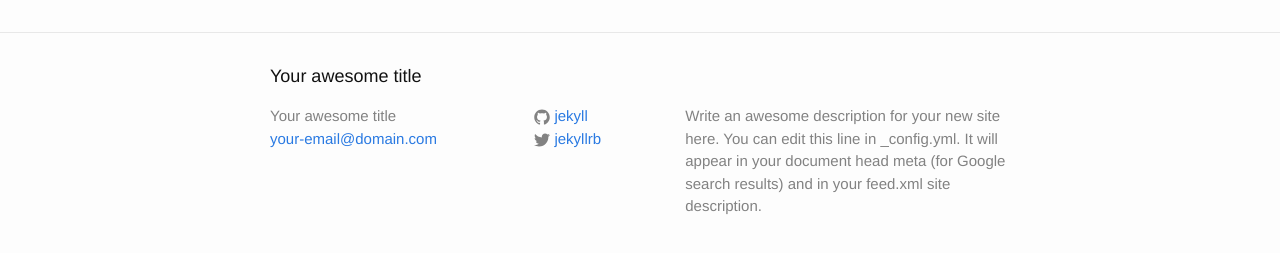
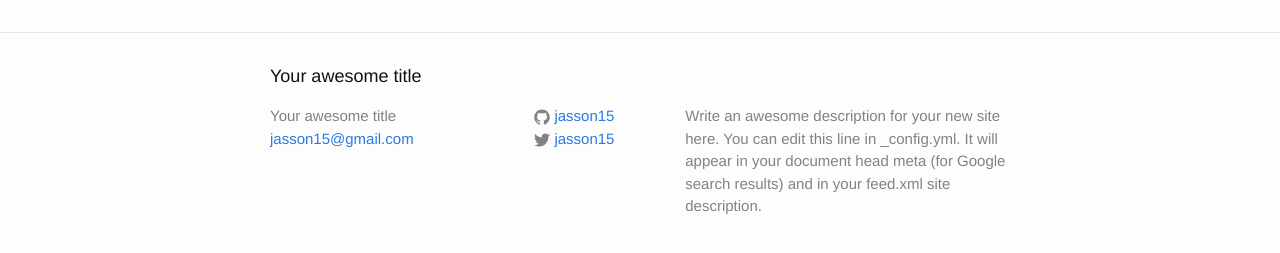
Before and after one commit to chiihuang/jasson15.github.io, a Jekyll site: the page built from index.html, in a window 1280 px wide. Shown: the part 264-517 px from the top of the page. Built offline with Jekyll 4.4.1, drawn with Linux system fonts in a browser that asks for light colours.

Commit message:
Update _config.yml

```diff
--- a/_config.yml
+++ b/_config.yml
@@ -1,14 +1,14 @@
 # Site settings
 title: Your awesome title
-email: your-email@domain.com
+email: jasson15@gmail.com
 description: > # this means to ignore newlines until "baseurl:"
   Write an awesome description for your new site here. You can edit this
   line in _config.yml. It will appear in your document head meta (for
   Google search results) and in your feed.xml site description.
 baseurl: "" # the subpath of your site, e.g. /blog/
-url: "http://yourdomain.com" # the base hostname & protocol for your site
-twitter_username: jekyllrb
-github_username:  jekyll
+url: "http://jasson15.github.com" # the base hostname & protocol for your site
+twitter_username: jasson15
+github_username:  jasson15
 
 # Build settings
 markdown: kramdown
```
